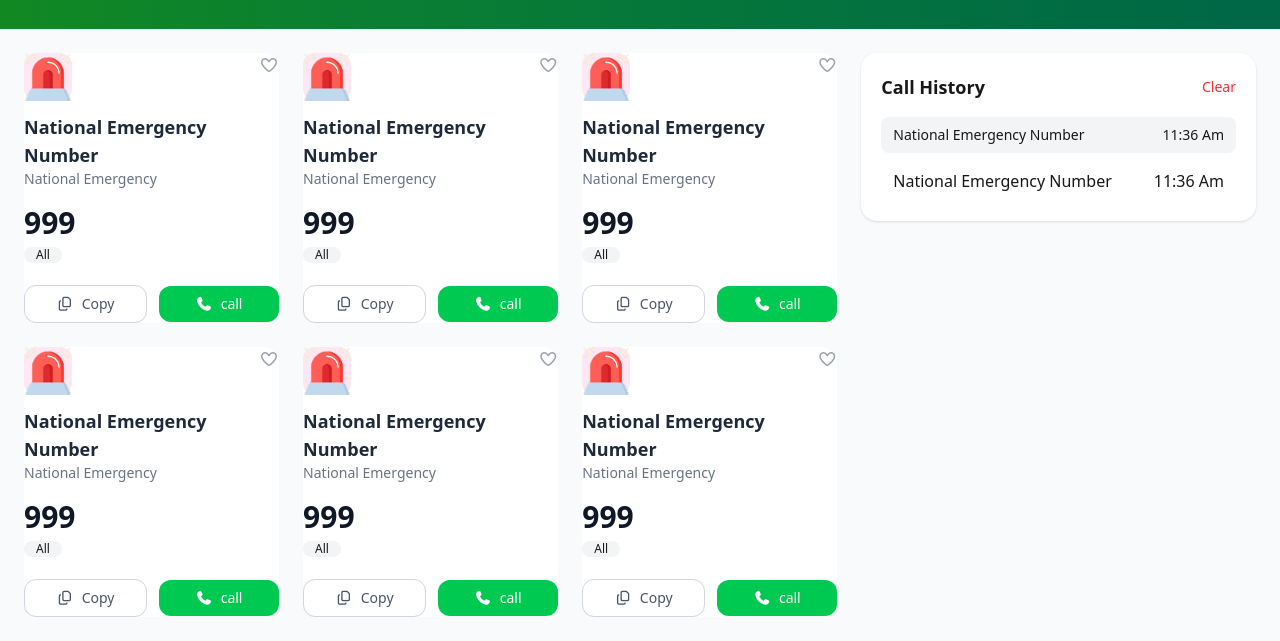
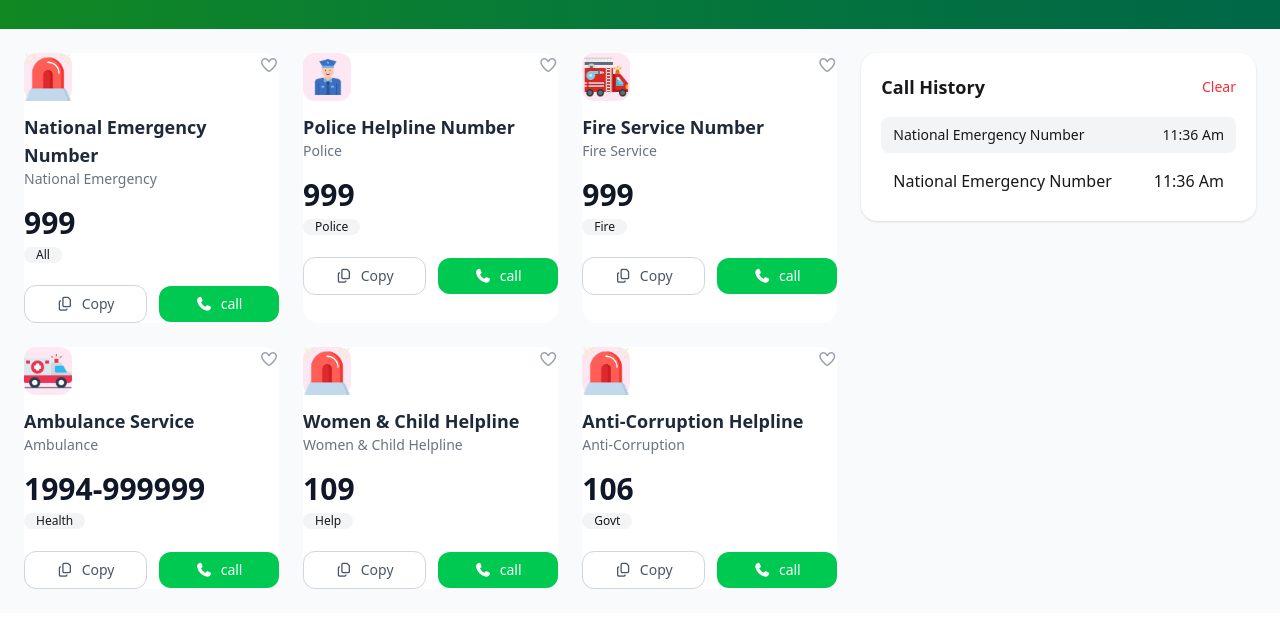
Before and after one commit to ankansendev/emergency-hotline-assignment-repo, a plain HTML site: page index.html in a window 1280 px wide. Shown: the part 287-928 px from the top of the page. After the commit the page ends 900 px from the top, so only its background shows below. Drawn offline with nearby package versions, Linux system fonts and the light colour scheme.

Commit message:
added an card property

```diff
--- a/index.html
+++ b/index.html
@@ -74,19 +74,20 @@
         <div class="bg-white rounded-2xl shadow-5">
                     <div class="flex justify-between items-start">
                         <div class="w-12 h-12 bg-pink-100 rounded-xl flex items-center justify-center">
-                            <img src="./assets/emergency.png" alt="">
+                            <img src="./assets/police.png" alt="">
                         </div>
                         <button class="heart-btn text-gray-400 hover:text-red-500">
                           <i class="fa-regular fa-heart"></i>
                         </button>
                     </div>
                     <div class="mt-3">
-                    <h2 class="text-lg font-bold text-gray-800">National Emergency Number</h2>
-                    <p class="text-sm text-gray-500">National Emergency</p>
+                    <h2 class="text-lg font-bold text-gray-800">Police Helpline Number</h2>
+                    <p class="text-sm text-gray-500">Police</p>
                 </div>
                 <div class="mt-4">
                     <p class="text-3xl font-bold text-gray-900">999</p>
-                    <span class="inline-block mt-1 text-xs px-3 bg-gray-100 rounded-full">All</span>
+                    <span class="inline-block mt-1 text-xs px-3 bg-gray-100 rounded-full">Police</span>
+
                 </div>
                 <div class="flex items-center gap-3 mt-5">
                     <button class="flex-1 flex items-center justify-center gap-2 border border-gray-300 rounded-xl py-2 text-sm font-medium text-gray-600 hover:bg-gray-100">
@@ -101,19 +102,19 @@
          <div class="bg-white rounded-2xl shadow-5">
                     <div class="flex justify-between items-start">
                         <div class="w-12 h-12 bg-pink-100 rounded-xl flex items-center justify-center">
-                            <img src="./assets/emergency.png" alt="">
+                            <img src="./assets/fire-service.png" alt="">
                         </div>
                         <button class="heart-btn text-gray-400 hover:text-red-500">
                           <i class="fa-regular fa-heart"></i>
                         </button>
                     </div>
                     <div class="mt-3">
-                    <h2 class="text-lg font-bold text-gray-800">National Emergency Number</h2>
-                    <p class="text-sm text-gray-500">National Emergency</p>
+                    <h2 class="text-lg font-bold text-gray-800">Fire Service Number</h2>
+                    <p class="text-sm text-gray-500">Fire Service</p>
                 </div>
                 <div class="mt-4">
                     <p class="text-3xl font-bold text-gray-900">999</p>
-                    <span class="inline-block mt-1 text-xs px-3 bg-gray-100 rounded-full">All</span>
+                    <span class="inline-block mt-1 text-xs px-3 bg-gray-100 rounded-full">Fire</span>
                 </div>
                 <div class="flex items-center gap-3 mt-5">
                     <button class="flex-1 flex items-center justify-center gap-2 border border-gray-300 rounded-xl py-2 text-sm font-medium text-gray-600 hover:bg-gray-100">
@@ -128,19 +129,19 @@
          <div class="bg-white rounded-2xl shadow-5">
                     <div class="flex justify-between items-start">
                         <div class="w-12 h-12 bg-pink-100 rounded-xl flex items-center justify-center">
-                            <img src="./assets/emergency.png" alt="">
+                            <img src="./assets/ambulance.png" alt="">
                         </div>
                         <button class="heart-btn text-gray-400 hover:text-red-500">
                           <i class="fa-regular fa-heart"></i>
                         </button>
                     </div>
                     <div class="mt-3">
-                    <h2 class="text-lg font-bold text-gray-800">National Emergency Number</h2>
-                    <p class="text-sm text-gray-500">National Emergency</p>
+                    <h2 class="text-lg font-bold text-gray-800">Ambulance Service</h2>
+                    <p class="text-sm text-gray-500">Ambulance</p>
                 </div>
                 <div class="mt-4">
-                    <p class="text-3xl font-bold text-gray-900">999</p>
-                    <span class="inline-block mt-1 text-xs px-3 bg-gray-100 rounded-full">All</span>
+                    <p class="text-3xl font-bold text-gray-900">1994-999999</p>
+                    <span class="inline-block mt-1 text-xs px-3 bg-gray-100 rounded-full">Health</span>
                 </div>
                 <div class="flex items-center gap-3 mt-5">
                     <button class="flex-1 flex items-center justify-center gap-2 border border-gray-300 rounded-xl py-2 text-sm font-medium text-gray-600 hover:bg-gray-100">
@@ -162,12 +163,12 @@
                         </button>
                     </div>
                     <div class="mt-3">
-                    <h2 class="text-lg font-bold text-gray-800">National Emergency Number</h2>
-                    <p class="text-sm text-gray-500">National Emergency</p>
+                    <h2 class="text-lg font-bold text-gray-800">Women & Child Helpline</h2>
+                    <p class="text-sm text-gray-500">Women & Child Helpline</p>
                 </div>
                 <div class="mt-4">
-                    <p class="text-3xl font-bold text-gray-900">999</p>
-                    <span class="inline-block mt-1 text-xs px-3 bg-gray-100 rounded-full">All</span>
+                    <p class="text-3xl font-bold text-gray-900">109</p>
+                    <span class="inline-block mt-1 text-xs px-3 bg-gray-100 rounded-full">Help</span>
                 </div>
                 <div class="flex items-center gap-3 mt-5">
                     <button class="flex-1 flex items-center justify-center gap-2 border border-gray-300 rounded-xl py-2 text-sm font-medium text-gray-600 hover:bg-gray-100">
@@ -189,12 +190,12 @@
                         </button>
                     </div>
                     <div class="mt-3">
-                    <h2 class="text-lg font-bold text-gray-800">National Emergency Number</h2>
-                    <p class="text-sm text-gray-500">National Emergency</p>
+                    <h2 class="text-lg font-bold text-gray-800">Anti-Corruption Helpline</h2>
+                    <p class="text-sm text-gray-500">Anti-Corruption</p>
                 </div>
                 <div class="mt-4">
-                    <p class="text-3xl font-bold text-gray-900">999</p>
-                    <span class="inline-block mt-1 text-xs px-3 bg-gray-100 rounded-full">All</span>
+                    <p class="text-3xl font-bold text-gray-900">106</p>
+                    <span class="inline-block mt-1 text-xs px-3 bg-gray-100 rounded-full">Govt</span>
                 </div>
                 <div class="flex items-center gap-3 mt-5">
                     <button class="flex-1 flex items-center justify-center gap-2 border border-gray-300 rounded-xl py-2 text-sm font-medium text-gray-600 hover:bg-gray-100">
```
